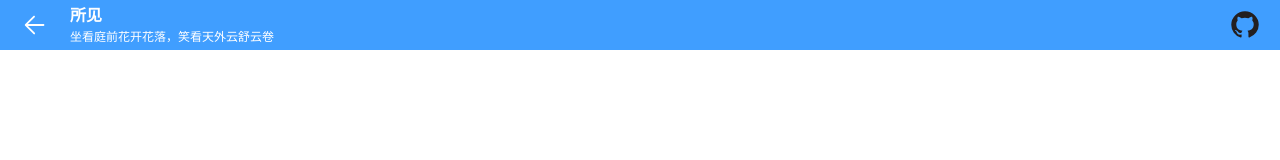
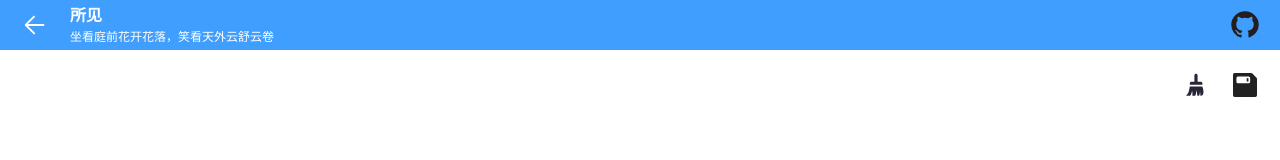
Before and after one commit to ThinkTwiceCode/screen, a Vue app: page /#/draw in a window 1280 px wide. Shown: the top 160 px of the page. Built offline with nearby package versions, Linux system fonts and the light colour scheme.

Commit message:
feat: 完善画布，增加清除和保存功能

```diff
--- a/src/i18n/zh-CN/common.ts
+++ b/src/i18n/zh-CN/common.ts
@@ -1,13 +1,17 @@
 export const common = {
+  action: {
+    clear: '清除',
+  },
+
+  label: {
+    darkMode: '深色模式',
+    mianTechnique: '主要技术',
+  },
+
   hint: {
     pleaseEnterText: '请输入文本',
     dbclickToExitFullScreen: '双击可退出全屏',
     inDevelopment: '开发中',
     moreFeaturesUnderDevelopment: '更多功能开发中...',
   },
-
-  label: {
-    darkMode: '深色模式',
-    mianTechnique: '主要技术',
-  },
 };
--- a/src/router/index.ts
+++ b/src/router/index.ts
@@ -105,7 +105,6 @@ router.install = function (app: App<any>) {
 }
 
 router.beforeEach(async (_to, _from, next) => {
-  console.time('route');
   elLoadingInstance = ElLoading.service();
   $page.rendering = true;
   NProgress.start(); // 顶部进度条 - 开始
@@ -131,7 +130,6 @@ router.afterEach((_to) => {
   }
 
   nextTick(() => {
-    console.timeEnd('route');
     elLoadingInstance?.close?.();
     $page.rendering = false;
     clearInterval(nprogressTimer);
--- a/src/uses/use-draw.ts
+++ b/src/uses/use-draw.ts
@@ -1,157 +1,67 @@
 import {
-  ref, reactive,
-  onMounted,
+  ref,
   unref,
+  onMounted, onBeforeUnmount,
 } from 'vue';
 
-import { ElMessage } from 'element-plus';
+import { format } from '@/utils/date';
 
 import type { Ref } from 'vue';
 
-type MaybeRefHTMLElement = HTMLElement | Ref<HTMLElement>;
-
-function drawStar(ctx: CanvasRenderingContext2D) {
-  function fillStart(r: number) {
-    ctx.save();
-    ctx.beginPath()
-    ctx.moveTo(r,0);
-    for (var i=0;i<9;i++){
-      ctx.rotate(Math.PI/5);
-      if(i%2 == 0) {
-        ctx.lineTo((r/0.525731)*0.200811,0);
-      } else {
-        ctx.lineTo(r,0);
-      }
-    }
-    ctx.closePath();
-    ctx.fill();
-    ctx.restore();
-  }
-
-  ctx.fillRect(0,0,150,150);
-  ctx.translate(75,75);
-
-  // Create a circular clipping path
-  ctx.beginPath();
-  ctx.arc(0,0,60,0,Math.PI*2,true);
-  ctx.clip();
-
-  // draw background
-  var lingrad = ctx.createLinearGradient(0,-75,0,75);
-  lingrad.addColorStop(0, '#232256');
-  lingrad.addColorStop(1, '#143778');
-
-  ctx.fillStyle = lingrad;
-  ctx.fillRect(-75,-75,150,150);
-
-  // draw stars
-  for (var j=1;j<50;j++){
-    ctx.save();
-    ctx.fillStyle = '#fff';
-    ctx.translate(75-Math.floor(Math.random()*150),
-                  75-Math.floor(Math.random()*150));
-    fillStart(Math.floor(Math.random()*  4)+2);
-    ctx.restore();
-  }
-}
-
-function drawTwoRectangle(ctx: CanvasRenderingContext2D) {
-  ctx.fillStyle = 'rgb(200 ,0 ,0)';
-  ctx.fillRect(100, 100, 50, 50);
-
-  ctx.fillStyle = 'rgba(0, 0, 200, 0.5)';
-  ctx.fillRect(125, 125, 50, 50);
-}
-
-function drawStrokeRectangle(ctx: CanvasRenderingContext2D) {
-  // ctx.lineWidth = 5;
-  ctx.strokeStyle = 'rgb(200 ,0 ,0)';
-  ctx.strokeRect(100, 200, 50, 50);
-
-  // ctx.fillStyle = 'rgba(0, 0, 200, 0.5)';
-  // ctx.fillRect(100, 200, 50, 50);
-}
-
-function clearRectangle(ctx: CanvasRenderingContext2D) {
-  drawTwoRectangle(ctx);
-
-  ctx.clearRect(130, 130, 15, 15);
-}
-
-function drawTriangle(ctx: CanvasRenderingContext2D) {
-  ctx.beginPath();
-  ctx.moveTo(100, 100);
-  ctx.lineTo(100, 200);
-  ctx.lineTo(50, 200);
-  /**
-   * 当调用fill函数后，所有未闭合的图形都会自动闭合，所以不需再要手动调用fill函数。
-   * 但是调用stroke时不会自动闭合。
-   */
-  ctx.fill();
-}
-
-function drawSmiley(ctx: CanvasRenderingContext2D) {
-  ctx.beginPath();
-  ctx.arc(75, 75, 50, 0, Math.PI * 2, true); // 绘制
-  ctx.closePath();
-  ctx.stroke();
-
-  ctx.beginPath();
-  ctx.moveTo(110, 75);
-  ctx.arc(75, 75, 30, 0, Math.PI, false);   // 口 (顺时针)
-  // ctx.closePath();
-  // ctx.stroke();
-  ctx.fill();
-
-  ctx.beginPath();
-  ctx.moveTo(65, 65);
-  ctx.arc(60, 65, 5, 0, Math.PI * 2, true);  // 左眼
-  ctx.moveTo(95, 65);
-  ctx.arc(90, 65, 5, 0, Math.PI * 2, true);  // 右眼
-  ctx.fill();
-}
-
-function drawBezier(ctx: CanvasRenderingContext2D) {
-  ctx.beginPath();
-  ctx.moveTo(100, 100);
-  ctx.quadraticCurveTo(100, 100, 200, 200);
-
-  ctx.moveTo(300, 300);
-  ctx.bezierCurveTo(300, 300, 300, 450, 500, 500);
-  ctx.stroke();
-  ctx.closePath();
-}
-
-export function useDraw(canvasEl: MaybeRefHTMLElement, parentEl: MaybeRefHTMLElement) {
+export function useDraw(canvasEl: HTMLCanvasElement | Ref<HTMLCanvasElement>) {
   const painting = ref(false); // 鼠标是否按下
   const eraser = ref(false); // 是否启用橡皮擦
-  const lastPoint = reactive({ x: 0, y: 0 });
+  const lastPoint = { x: 0, y: 0 };
 
   function getCanvas(): HTMLCanvasElement {
     return unref(canvasEl) as HTMLCanvasElement;
   }
 
-  function getParentElment(): HTMLElement {
-    return unref(parentEl);
+  const getContext = () => getCanvas().getContext('2d') as CanvasRenderingContext2D;
+
+  function clear() {
+    const canvas = getCanvas();
+    const ctx = getContext();
+    ctx.fillStyle = '#fff';
+    ctx.clearRect(0, 0, canvas.width, canvas.height);
+    ctx.fillRect(0, 0, canvas.width, canvas.height); // 设置背景色，防止保存为图片时产生透明背景
+    ctx.fillStyle = '#000';
   }
 
-  function getContext(): CanvasRenderingContext2D {
-    return getCanvas().getContext('2d') as CanvasRenderingContext2D;
+  function saveToImage() {
+    const canvas = getCanvas();
+    const imgUrl = canvas.toDataURL('image/png');
+    let saveA = document.createElement("a");
+    saveA.style.display = 'none';
+    document.body.appendChild(saveA);
+    saveA.href = imgUrl;
+    saveA.download = `draw-${format(new Date(), 'YYYY_MM_DD_HH_mm_ss_SSS')}`
+    saveA.target = "_blank";
+    saveA.click();
+    document.body.removeChild(saveA);
+    saveA.remove();
   }
 
   onMounted(() => {
+    document.documentElement.style.touchAction = 'none'; // 禁止浏览器默认触摸触摸行为（如下拉刷新）
     const canvas = getCanvas();
-    const ctx = getContext();
+    const ctx = canvas.getContext('2d') as CanvasRenderingContext2D;
 
-    const parent = getParentElment();
-    canvas.width = parent.clientWidth;
-    canvas.height = parent.clientHeight;
+    // canvas默认画布大小为300*150，如果不手动调整至于css一致，则会导致画面扭曲
+    canvas.width = canvas.clientWidth;
+    canvas.height = canvas.clientHeight;
+
+    const offset = { x: 0, y: 0 };
+    const trueX = (x: number) => x - offset.x;
+    const trueY = (y: number) => y - offset.y;
+
+    clear();
 
     // 画点函数
     function drawCircle(x: number, y: number, radius: number) {
       ctx.save();
       ctx.beginPath();
-      ctx.arc(x, y, radius, 0, Math.PI * 2);
+      ctx.arc(trueX(x), trueY(y), radius, 0, Math.PI * 2);
       ctx.fill();
     }
 
@@ -173,18 +83,22 @@ export function useDraw(canvasEl: MaybeRefHTMLElement, parentEl: MaybeRefHTMLEle
 
       ctx.lineCap = "round";
       ctx.lineJoin = "round";
-      ctx.moveTo(x1, y1);
-      ctx.lineTo(x2, y2);
+      ctx.moveTo(trueX(x1), trueY(y1));
+      ctx.lineTo(trueX(x2), trueY(y2));
       ctx.stroke();
       ctx.closePath();
     }
 
     if (document.body.ontouchstart !== undefined) {
-      document.body.addEventListener('touchmove', (e) => {
-        e.preventDefault();
-      });
-      ElMessage.info('移动端');
+      // 初始化时直接调用getBoundingClientRect获取的数据可能有误
+      let initTouch = () => {
+        offset.x = canvas.getBoundingClientRect().left;
+        offset.y = canvas.getBoundingClientRect().top;
+        initTouch = () => {};
+      }
+
       canvas.ontouchstart = function (e) {
+        initTouch();
         painting.value = true;
         const { clientX: x, clientY: y } = e.touches[0];
         Object.assign(lastPoint, { x, y });
@@ -201,7 +115,6 @@ export function useDraw(canvasEl: MaybeRefHTMLElement, parentEl: MaybeRefHTMLEle
         painting.value = false;
       }
     } else {
-      ElMessage.info('PC端');
       canvas.onmousedown = function (e) {
         painting.value = true;
         let x = e.offsetX;
@@ -225,8 +138,14 @@ export function useDraw(canvasEl: MaybeRefHTMLElement, parentEl: MaybeRefHTMLEle
     }
   });
 
+  onBeforeUnmount(() => {
+    document.documentElement.style.touchAction = 'auto';
+  });
+
   return {
     painting,
     eraser,
+    clear,
+    saveToImage,
   }
 }
--- a/src/uses/use-screen-orientation.ts
+++ b/src/uses/use-screen-orientation.ts
@@ -4,7 +4,6 @@ export function useScreenOrientation(onPortrait?: Function, onLandscape?: Functi
   const isPortraitMode = ref(true); // 移动设备默认竖屏
 
   function onOrientationChange(e: any) {
-    console.log('onOrientationChange: ', e);
     isPortraitMode.value = e.matches;
     if (e.matches) { // 竖屏模式（Portrait mode）
       if (typeof onPortrait === 'function') {
--- a/src/views/draw/index.vue
+++ b/src/views/draw/index.vue
@@ -5,15 +5,23 @@
   >
     <canvas ref="drawingBoardEl" class="drawing-board"></canvas>
 
-    <!-- <button
-      class="eraser"
-      @click="eraser = !eraser"
-    >橡皮擦-{{ eraser }}</button> -->
+    <div class="operation-bar">
+      <div class="item" @click="clear()">
+        <img class="icon" :src="IconClear" />
+      </div>
+
+      <div class="item" @click="saveToImage()">
+        <img class="icon" :src="IconSave" />
+      </div>
+    </div>
   </div>
 </template>
 
 <script setup lang="ts">
-import { ref, onMounted } from 'vue';
+import IconClear from '@/assets/icon-svg/clear.svg';
+import IconSave from '@/assets/icon-svg/save.svg';
+
+import { ref } from 'vue';
 
 import { useDraw } from '@/uses/use-draw';
 
@@ -22,7 +30,7 @@ import type { Ref } from 'vue';
 const pageEl = ref() as Ref<HTMLElement>;
 const drawingBoardEl = ref() as Ref<HTMLCanvasElement>;
 
-const { eraser } = useDraw(drawingBoardEl, pageEl);
+const { clear, saveToImage } = useDraw(drawingBoardEl);
 </script>
 <script lang="ts">
 export default { name: 'PageStraightedge' };
@@ -34,19 +42,42 @@ export default { name: 'PageStraightedge' };
   height: calc(100vh - var(--am-header-height));
   overflow: hidden;
   position: relative;
-  position: fixed;
-  z-index: 1000;
-  top: var(--am-header-height);
-  left: 0;
-  overflow: hidden;
 
   > *:not(.drawing-board) {
     position: absolute;
   }
 
-  .eraser {
-    top: 50px;
-    left: 50px;
+  .drawing-board {
+    // background: #fff;
+    width: 100%;
+    height: 100%;
+  }
+
+  .operation-bar {
+    display: flex;
+    align-items: center;
+    top: 20px;
+    right: 20px;
+
+    > * {
+      & + * {
+        margin-left: var(--am-margin-m);
+      }
+    }
+
+    > .item {
+      width: 30px;
+      height: 30px;
+      display: inline-flex;
+      align-items: center;
+      justify-content: center;
+      cursor: pointer;
+
+      > .icon {
+        width: 24px;
+        object-fit: contain;
+      }
+    }
   }
 }
 </style>
```
Also changed, not shown: src/assets/icon-svg/clear.svg (added), src/assets/icon-svg/save.svg (added).
